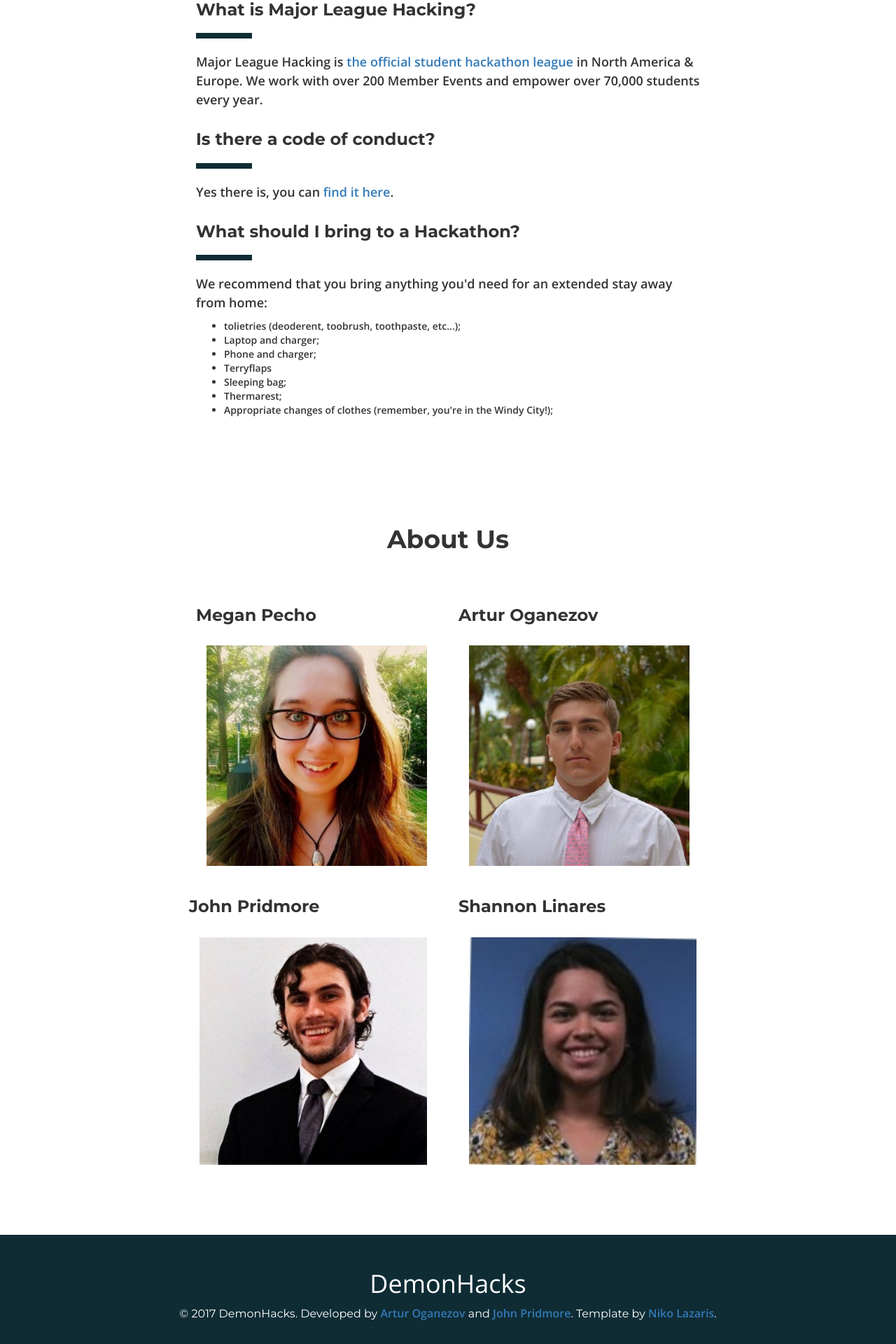
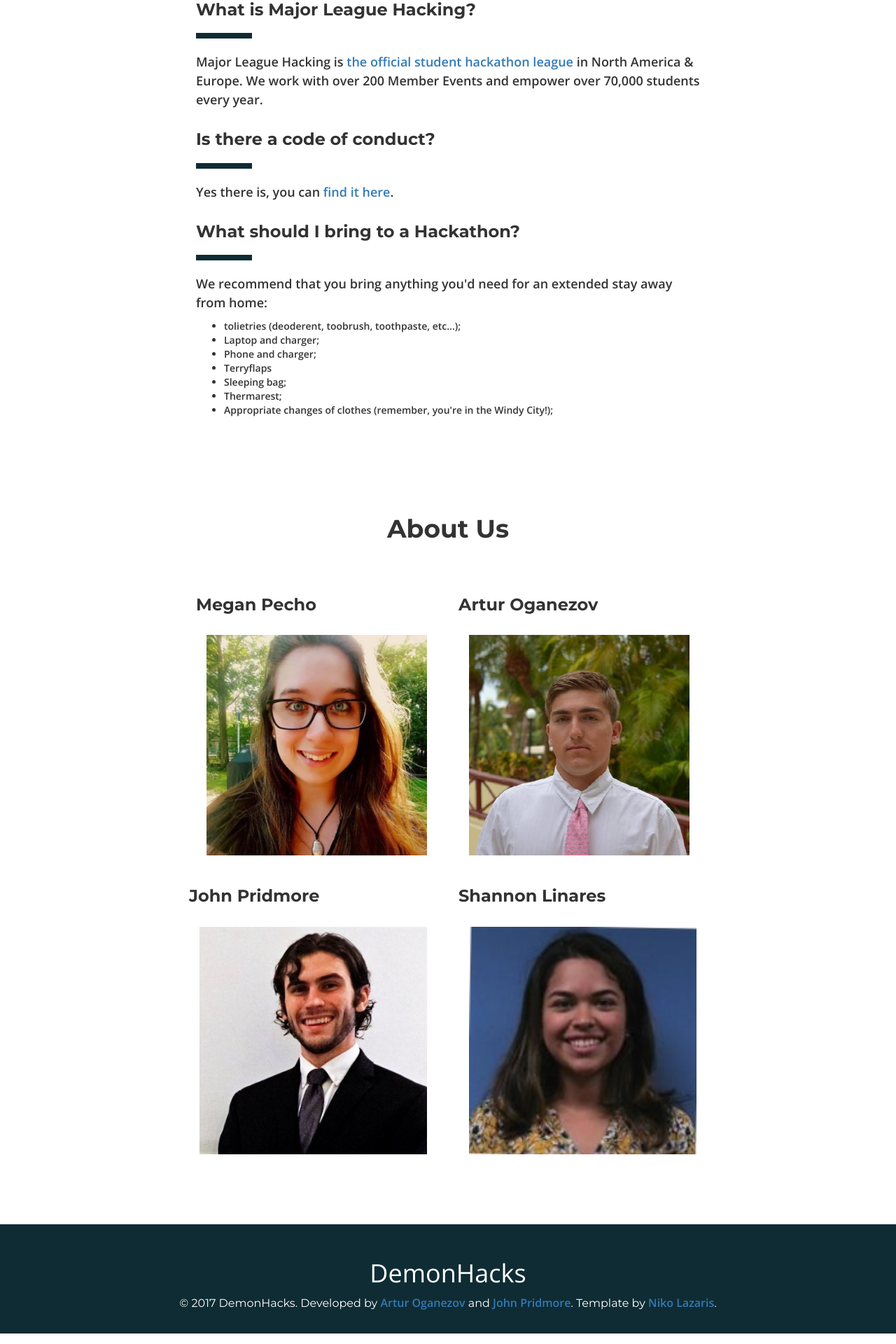
Before and after one commit to eselenic/demonhacks, a Jekyll site: the page built from index.html, in a window 1280 px wide. Shown: the part 2824-4744 px from the top of the page at 70% size. Built offline with Jekyll 4.4.1, drawn with Linux system fonts in a browser that asks for light colours; nearby versions of some CDN libraries.

```diff
--- a/css/original.css
+++ b/css/original.css
@@ -322,7 +322,6 @@
 
 .us {
   background-color: #fff;
-  margin-top: 15px;
   padding: 100px 0;
   position: relative;
 }
```
